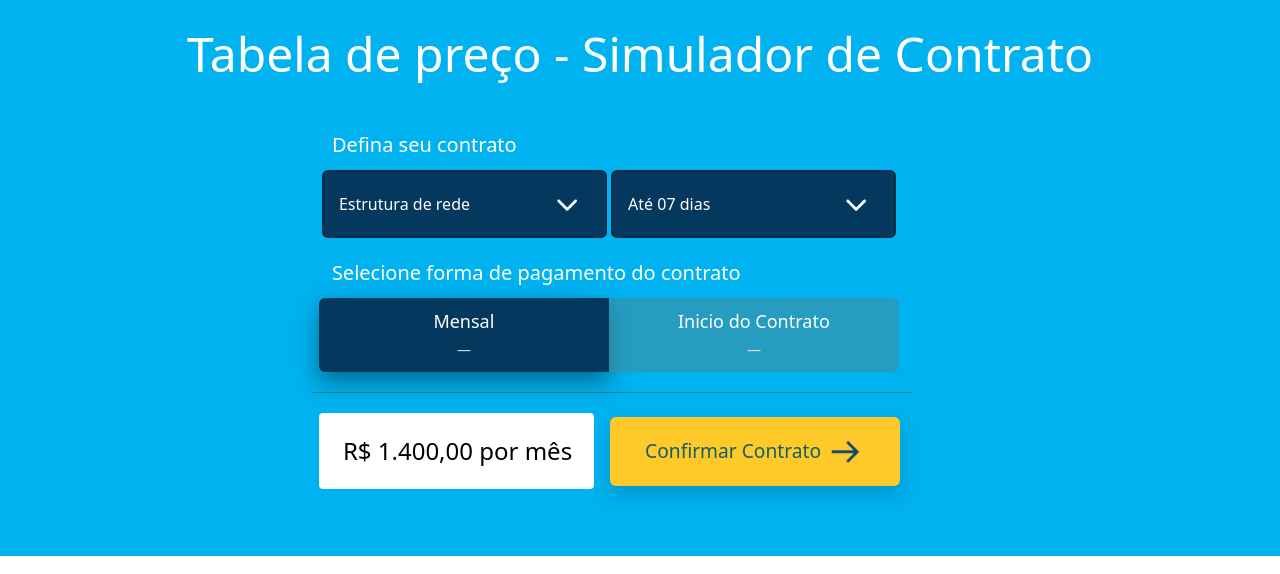
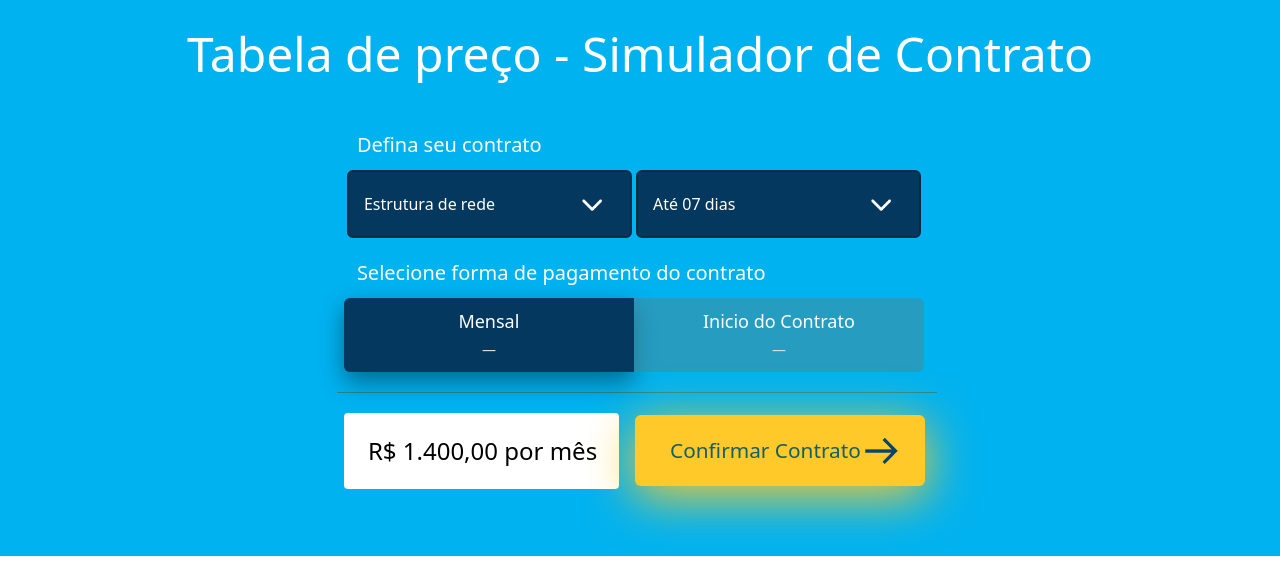
Before and after one commit to HaristonNuMacedo/Olkaha, a plain HTML site: page projetoOlkaha.html in a window 1280 px wide. In both pictures the pointer is over the element "Confirmar Contrato". Shown: the part 2561-3135 px from the top of the page. Drawn offline with nearby package versions, Linux system fonts and the light colour scheme; files whose address does not match are found by name.

Commit message:
Update button confirmarC tabela de preço

```diff
--- a/_css/dinamico.css
+++ b/_css/dinamico.css
@@ -23,7 +23,7 @@ section#ContratoPreco {
     position: relative;
     margin-top: -80px;
     display: flow-root;
-    padding-left: 125px;
+    padding-left: 150px;
 }
 
 section label {
@@ -174,3 +174,11 @@ div.resultadoPreco {
     top: -2px;
     box-shadow: rgb(0 0 0 / 15%) 0px 10px 20px;
 }
+
+.confirmarC:hover {
+    transition: all 0.1s ease-in-out;
+    background: rgb(255, 201, 41) url("../img/setaAvancar.png") 90% 50% no-repeat;
+    background-size: 38px;
+    box-shadow: rgb(255, 201, 41) 0px 10px 50px;
+    font-size: 1.3em;
+}
```
